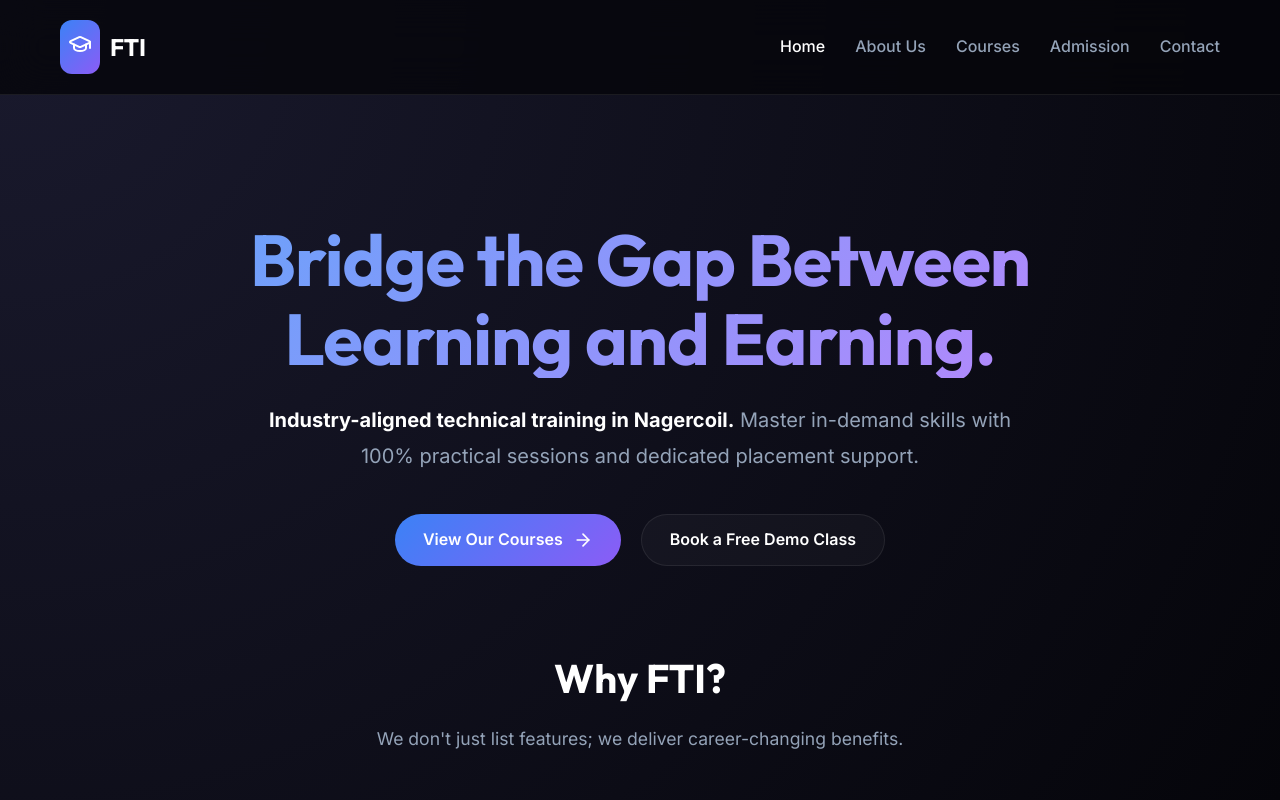
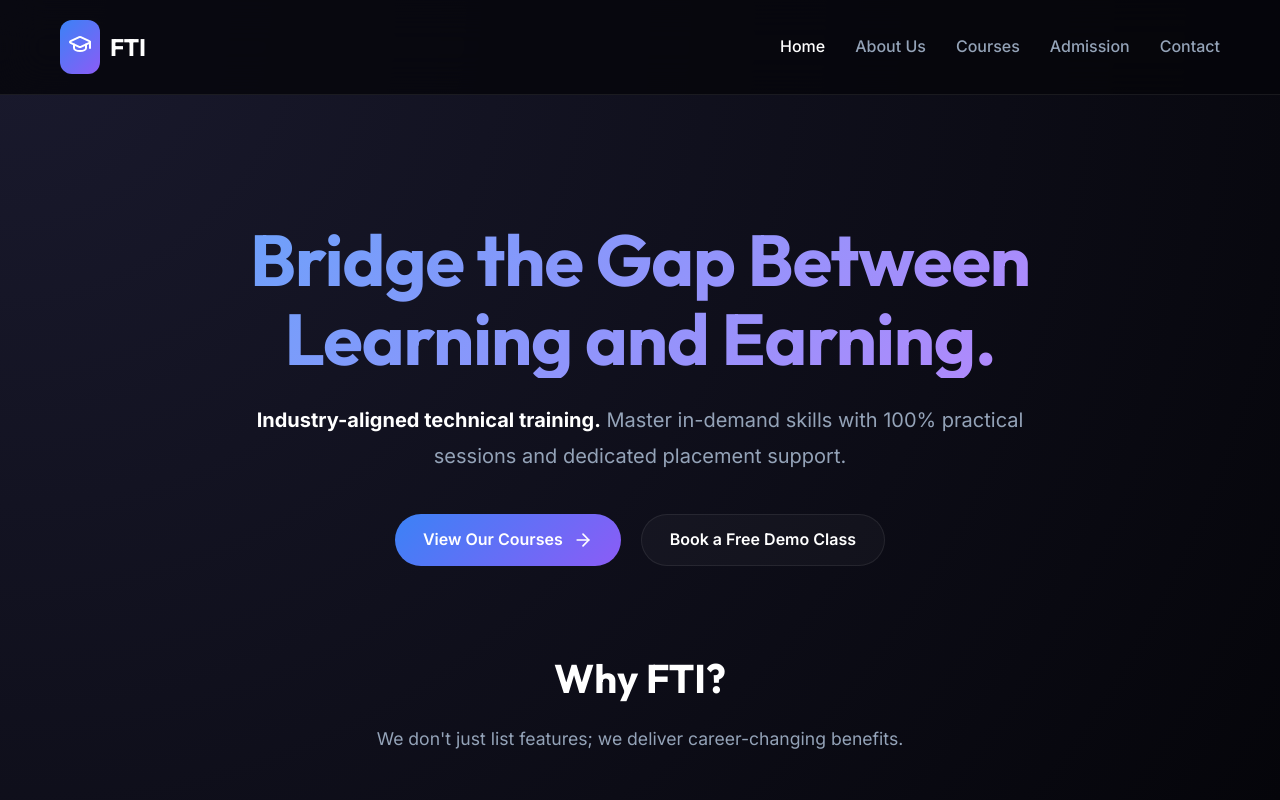
Before and after one commit to abish05/FTI-WEBSITE, a React (Vite) app: page / in a window 1280 px wide. Shown: the top 800 px of the page. Built offline with nearby package versions, Linux system fonts and the light colour scheme.

Commit message:
feat: remove nagercoil reference from hero

```diff
--- a/src/pages/Home.jsx
+++ b/src/pages/Home.jsx
@@ -21,7 +21,7 @@ const Home = () => {
                     Bridge the Gap Between <br />Learning and Earning.
                 </h1>
                 <p style={{ fontSize: '1.25rem', color: 'var(--text-secondary)', maxWidth: '800px', margin: '0 auto 40px', lineHeight: '1.8' }}>
-                    <strong style={{ color: 'white' }}>Industry-aligned technical training in Nagercoil.</strong> Master in-demand skills with 100% practical sessions and dedicated placement support.
+                    <strong style={{ color: 'white' }}>Industry-aligned technical training.</strong> Master in-demand skills with 100% practical sessions and dedicated placement support.
                 </p>
                 <div style={{ display: 'flex', gap: '20px', justifyContent: 'center' }}>
                     <Link to="/courses" className="btn-primary" style={{ display: 'flex', alignItems: 'center', gap: '10px' }}>
```
